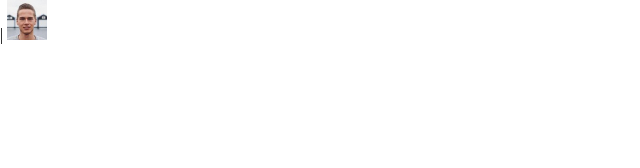
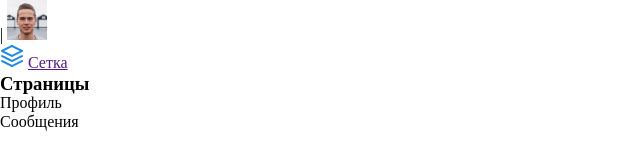
Before and after one commit to SERPOVSKOY/devtime_group-1_react, a website built with webpack: page src/index.html in a window 1280 px wide. Shown: the whole page, without its empty margins (0-640 px from the left). Built offline with nearby package versions, Linux system fonts and the light colour scheme.

Commit message:
elements of left menu added

```diff
--- a/src/index.html
+++ b/src/index.html
@@ -28,5 +28,14 @@
 </head>
 <body>
     <img src="./images/image.jpg" alt="УРА">
+    <div class="title">
+        <img src="./icon.png" alt="">
+        <a href="">Сетка</a>
+    </div>
+    <div class="left_menu">
+        <h3 class="menu_title">Страницы</h3>
+        <p class = menu_pannels>Профиль</p>
+        <p class = menu_pannels>Сообщения</p>
+    </div>
 </body>
 </html>
```
Also changed, not shown: src/icon.png (added).
